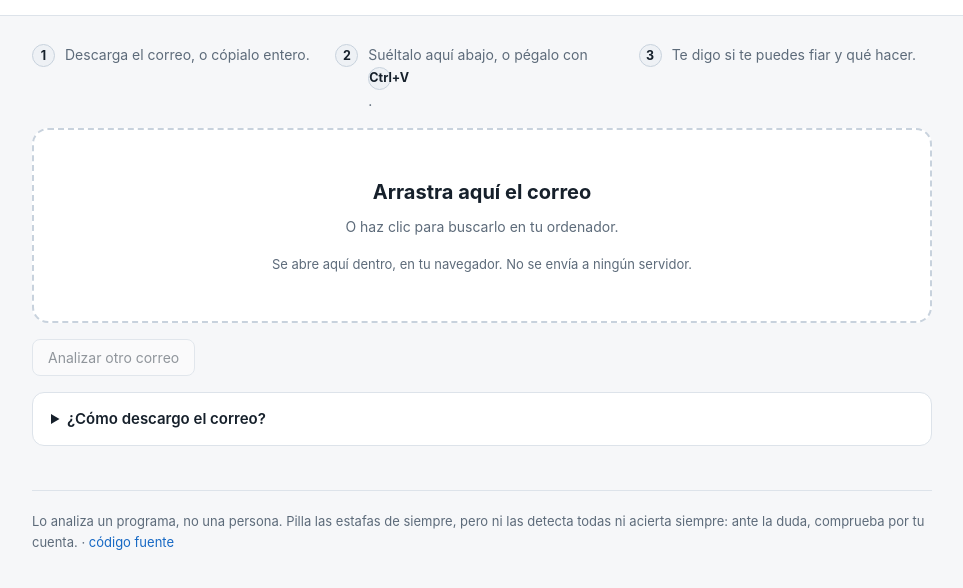
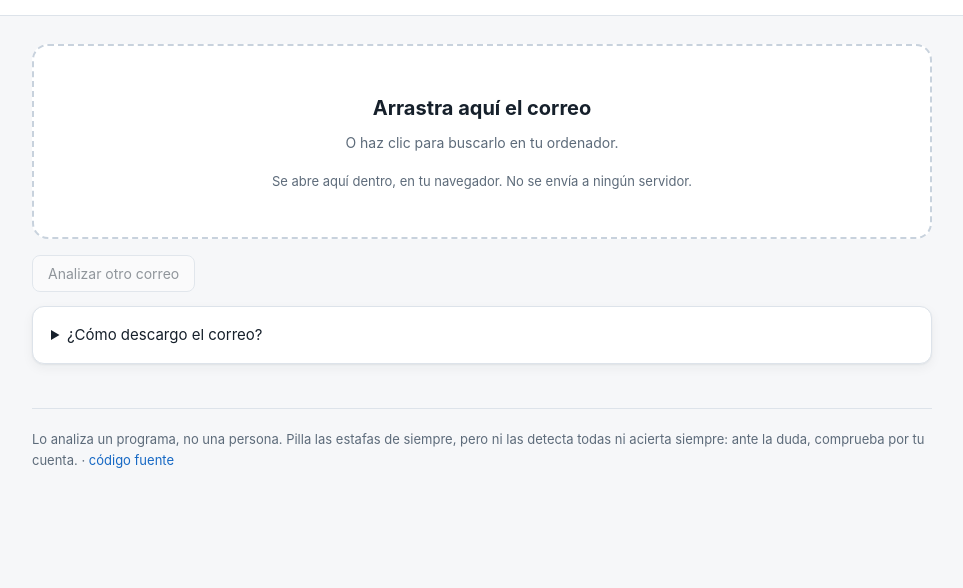
Before and after one commit to Kharonte09/phishtriage, a plain HTML site: page index.html in a window 1280 px wide. Shown: the part 52-640 px from the top of the page, without its empty margins (158-1121 px from the left). Drawn offline with Linux system fonts and the light colour scheme.

Commit message:
Fuera la lista de pasos, y el desplegable vuelve al estilo de antes
Tres cosas del rediseño anterior que sobraban:

- La lista numerada de "1 descarga / 2 suelta / 3 te digo" encima de la zona
  de soltar. La zona ya lo dice todo por si sola.
- El desplegable de "¿Como descargo el correo?" vuelve a ser una card con el
  summary normal, como estaba. Se queda solo el texto nuevo del titulo.
- El parrafo suelto del atajo vuelve a ser la ultima fila de la tabla, que es
  donde encajaba.

Borrado el CSS que se queda sin usar: .pasos, .pasos li, .pasos b y los tres
selectores de details.ayuda.

62 pruebas, 0 fallos.

```diff
--- a/assets/styles.css
+++ b/assets/styles.css
@@ -97,18 +97,6 @@ button, .btn {
 }
 button:hover, .btn:hover { border-color: var(--accent2); }
 button:disabled { opacity: .45; cursor: not-allowed; }
-
-/* Los tres pasos --------------------------------------------------------- */
-.pasos { display: flex; gap: 10px; flex-wrap: wrap; margin: 0 0 16px; padding: 0; list-style: none; }
-.pasos li {
-  flex: 1; min-width: 190px; display: flex; gap: 10px; align-items: flex-start;
-  font-size: 14px; color: var(--dim);
-}
-.pasos b {
-  flex: none; width: 23px; height: 23px; border-radius: 50%;
-  background: var(--bg3); color: var(--fg); border: 1px solid var(--line2);
-  display: grid; place-items: center; font-size: 12.5px; font-weight: 700;
-}
 
 /* Zona donde se suelta el correo ----------------------------------------- */
 #drop {
@@ -277,10 +265,6 @@ pre.block {
 .pill.bad { color: var(--high); border-color: var(--high); background: var(--high-bg); }
 .pill.good { color: var(--accent); border-color: var(--accent); background: var(--accent-bg); }
 
-details.ayuda { border: 1px solid var(--line); border-radius: 12px; background: var(--bg2); padding: 14px 18px; }
-details.ayuda summary { cursor: pointer; font-weight: 600; font-size: 15px; }
-details.ayuda[open] summary { margin-bottom: 6px; }
-
 footer { border-top: 1px solid var(--line); margin-top: 44px; padding: 20px 0; color: var(--dim); font-size: 13px; }
 
 @media (max-width: 620px) {
--- a/index.html
+++ b/index.html
@@ -21,12 +21,6 @@
 
 <main class="wrap">
 
-  <ol class="pasos">
-    <li><b>1</b><span>Descarga el correo, o c&oacute;pialo entero.</span></li>
-    <li><b>2</b><span>Su&eacute;ltalo aqu&iacute; abajo, o p&eacute;galo con <b>Ctrl+V</b>.</span></li>
-    <li><b>3</b><span>Te digo si te puedes fiar y qu&eacute; hacer.</span></li>
-  </ol>
-
   <div id="drop">
     <h2>Arrastra aqu&iacute; el correo</h2>
     <p>O haz clic para buscarlo en tu ordenador.</p>
@@ -38,19 +32,17 @@
     <button id="btnReset" disabled>Analizar otro correo</button>
   </div>
 
-  <details class="ayuda" style="margin-top:16px">
-    <summary>&iquest;C&oacute;mo descargo el correo?</summary>
-    <p class="small">Necesitas el fichero del correo, no una captura de pantalla. Segu&uacute;n lo que uses:</p>
-    <table>
+  <details class="card" style="margin-top:14px">
+    <summary style="cursor:pointer">&iquest;C&oacute;mo descargo el correo?</summary>
+    <table style="margin-top:10px">
       <tr><td class="k">Gmail</td><td class="v">Abre el correo &rarr; men&uacute; <b>&#8942;</b> &rarr; <b>Descargar mensaje</b>.</td></tr>
       <tr><td class="k">Outlook (programa)</td><td class="v">Arrastra el correo desde la lista hasta el escritorio.</td></tr>
       <tr><td class="k">Outlook (web)</td><td class="v">Abre el correo en otra ventana &rarr; <b>&#8942;</b> &rarr; <b>Guardar como</b>.</td></tr>
       <tr><td class="k">Apple Mail</td><td class="v">Arrastra el correo a una carpeta.</td></tr>
       <tr><td class="k">Thunderbird</td><td class="v">Clic derecho &rarr; <b>Guardar como &rarr; Archivo</b>.</td></tr>
+      <tr><td class="k">Si no te aclaras</td><td class="v">Busca <b>mensaje original</b> o
+        <b>ver c&oacute;digo fuente</b>, selecciona todo, c&oacute;pialo y p&eacute;galo aqu&iacute; con <b>Ctrl+V</b>.</td></tr>
     </table>
-    <p class="small" style="margin-bottom:0">Si no lo encuentras, hay un atajo que funciona en todos: busca la opci&oacute;n
-      <b>mensaje original</b> o <b>ver c&oacute;digo fuente</b>, selecciona todo el texto que salga,
-      c&oacute;pialo y p&eacute;galo aqu&iacute; con <b>Ctrl+V</b>.</p>
   </details>
 
   <div id="result" hidden>
```
